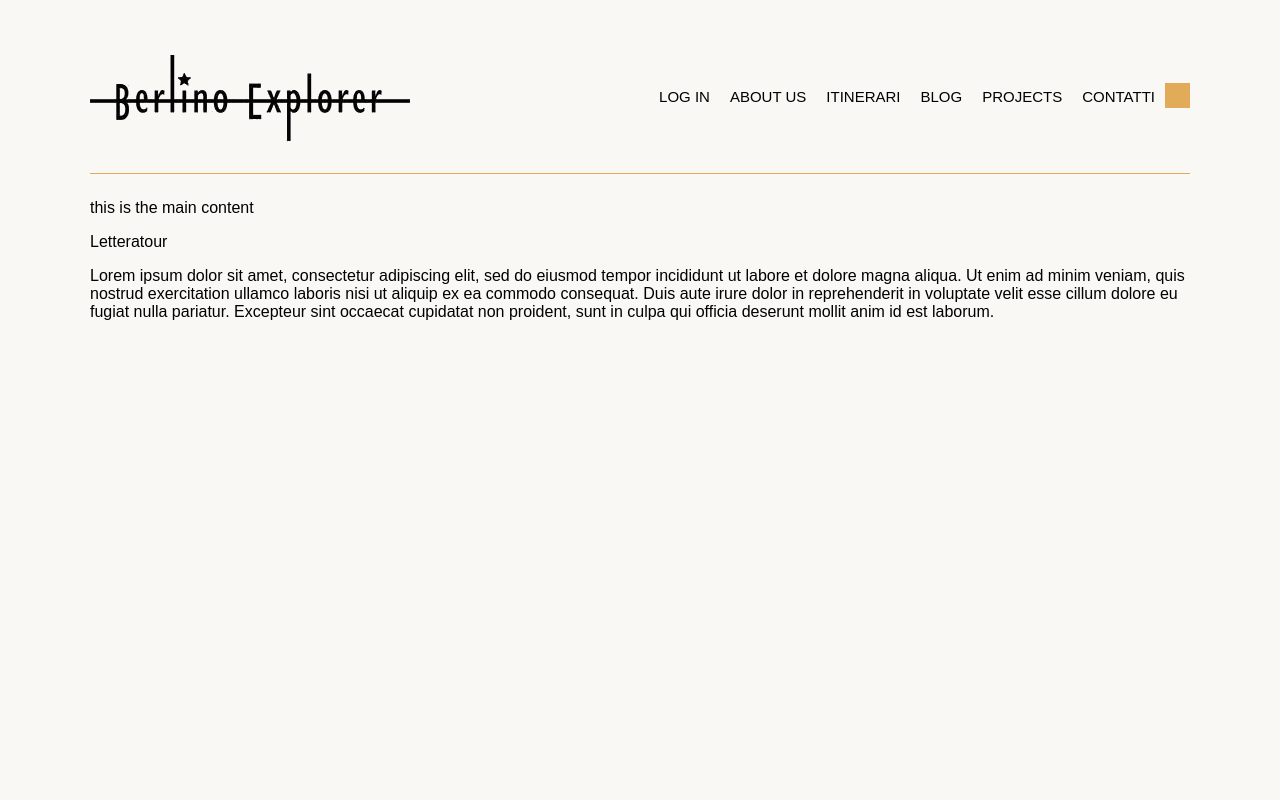
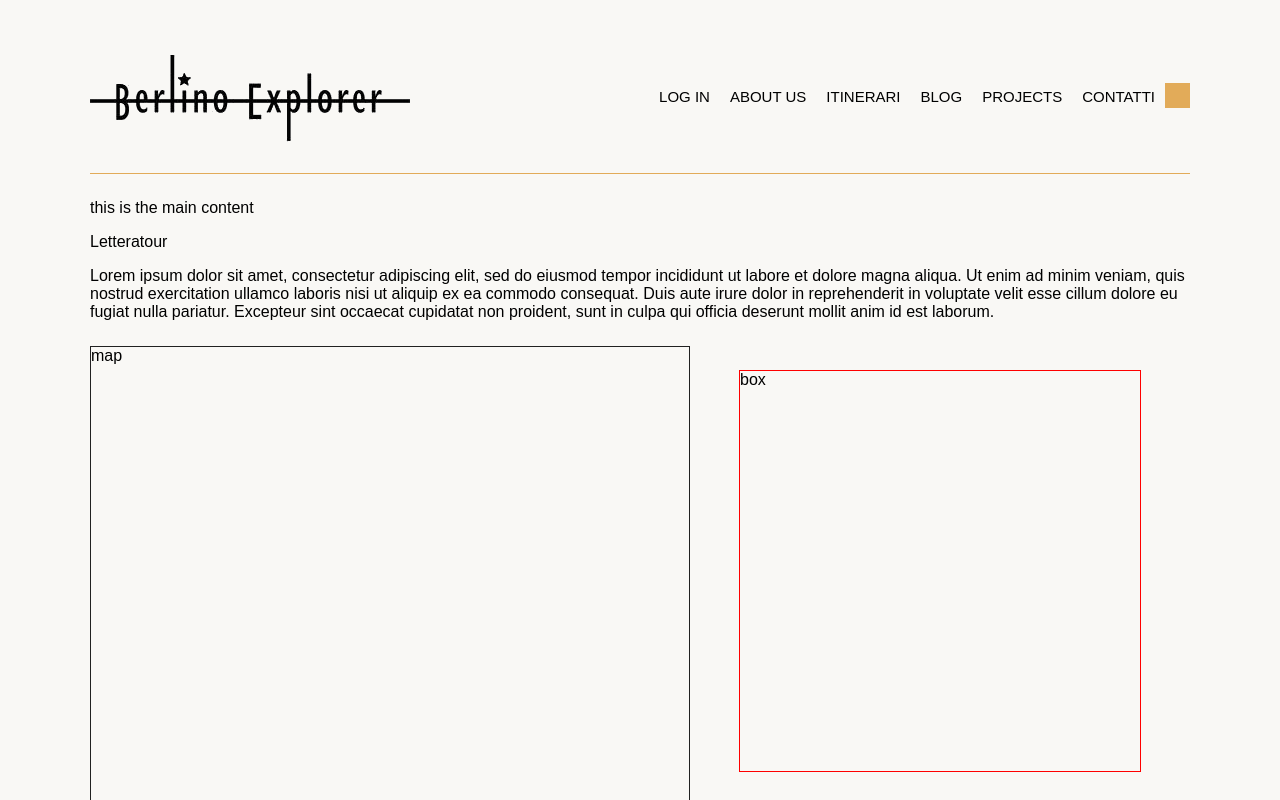
Before and after one commit to Theu/bexFe, a React (Create React App) app: page / in a window 1280 px wide. Shown: the top 800 px of the page. Built offline with nearby package versions, Linux system fonts and the light colour scheme.

Commit message:
introduced mapContainer and infoBox

```diff
--- a/src/components/mainContent/MainContent.js
+++ b/src/components/mainContent/MainContent.js
@@ -1,6 +1,7 @@
 import React from 'react';
 import styles from './mainContent.module.scss';
 import Tour from './tour/Tour';
+import MapContainer from './map/MapContainer';
 
 const mockTourContent = {
     titleTest: 'Letteratour',
@@ -8,8 +9,6 @@ const mockTourContent = {
 }
 
 export const MainContent = () => {
-
-
     return (
         <div className={styles.wrapper}>
             this is the main content
@@ -17,6 +16,7 @@ export const MainContent = () => {
                 title={mockTourContent.titleTest}
                 introText={mockTourContent.introText}
             />
+            <MapContainer />
         </div>
 )};
 
--- /dev/null
+++ b/src/components/mainContent/map/MapContainer.js
@@ -0,0 +1,27 @@
+import React from 'react'
+import PropTypes from 'prop-types'
+
+import Pointers from './pointers/Pointers'
+import styles from './mapContainer.module.scss'
+
+const MapContainer = props => {
+    return (
+        <div className={styles.testWrapper}>
+            <div className={styles.wrapper}>
+                map
+            </div>
+            <div className={styles.pointersWrapper}>
+            <Pointers />
+            <Pointers />
+            <Pointers />
+            <Pointers />
+            </div>
+        </div>
+    )
+}
+
+MapContainer.propTypes = {
+
+}
+
+export default MapContainer
--- /dev/null
+++ b/src/components/mainContent/map/mapContainer.module.scss
@@ -0,0 +1,16 @@
+@import '../../../shared/variables';
+
+.testWrapper {
+    display: flex;
+    flex-direction: row
+}
+.wrapper {
+    width: 600px;
+    height: 600px;
+    margin-top: $space--25;
+    border: 1px solid $base--dark;
+}
+.pointersWrapper {
+    display: flex;
+    flex-direction: column;
+}
--- /dev/null
+++ b/src/components/mainContent/map/pointers/Pointers.js
@@ -0,0 +1,98 @@
+import React from 'react';
+import styles from './pointers.module.scss';
+
+var libri = [
+    {
+        lat: 52.522114,
+        lon: 13.413215,
+        autor: 'Alfred Doblin',
+        title: 'Berlin Alexander Platz, 1928',
+        text: 'Il decreto sugli affitti è uno straccio di carta. I fitti salgono continuamente. Il ceto medio lavoratore è messo sul lastrico, strozzato, si prepara molto lavoro per gli uscieri'
+    },
+    {
+        lat: 52.512177,
+        lon: 13.390686,
+        autor: 'Helga Schneider',
+        title: 'Il rogo di Berlino, 1995',
+        text: 'Della vecchia cancelleria imperiale è rimasto in piedi solo il frontale, che appare gravemente danneggiato. Davanti alla facciata e su quelle che un tempo erano aiuole si estende un cumulo di macerie su cui i passeri beccano solerti.'
+    },
+    {
+        lat: 52.507523,
+        lon: 13.332389,
+        autor: 'Christa Wolf',
+        title: 'Il cielo diviso, 1963',
+        text: 'Che cosa dobbiamo cercare noi? Il cielo almeno non possono dividerlo, disse Manfred beffardo. Il cielo? Tutta questa cupola di speranza e di anelito, di amore e di tristezza? Si invece, disse lei piano. Il cielo è sempre il primo ad essere diviso.'
+    },
+    {
+        lat: 52.499503,
+        lon: 13.353358,
+        autor: 'Christopher Isherwood',
+        title: 'Addio a berlino, 1939',
+        text: 'C’era una gran folla davanti alla filiale della banca all’angolo di Nollendorfplatz, una moltitudine di uomini con le cartelle di cuoio e di donne con le borse di rete'
+    },
+    {
+        lat: 52.5399079,
+        lon: 13.4026331,
+        autor: 'Ellen Sesta',
+        title: 'Il Tunnel della Libertà',
+        text: ''
+    },
+    [52.5242853, 13.3998795, "<b>Hans Fallada - '<i>Ognuno muore solo</i>'<b>"],
+    {
+        lat: 52.499503,
+        lon: 13.353358,
+        autor: 'Christopher Isherwood',
+        title: 'Addio a berlino, 1939',
+        text: 'C’era una gran folla davanti alla filiale della banca all’angolo di Nollendorfplatz, una moltitudine di uomini con le cartelle di cuoio e di donne con le borse di rete'
+    },
+    [52.508324, 13.333232, "<b>K. Hermann e H. Rieck - 'Noi, i ragazzi dello zoo di Berlino', 1978</b><br><i>'Era una stazione enormemente squallida. C’erano barboni buttati nel loro vomito e ubriachi dappertutto. Che ne sapevo che entro un paio di mesi avrei passato qui tutti i pomeriggi?'</i>"],
+    {
+        lat: 52.499503,
+        lon: 13.353358,
+        autor: 'Christopher Isherwood',
+        title: 'Addio a berlino, 1939',
+        text: 'C’era una gran folla davanti alla filiale della banca all’angolo di Nollendorfplatz, una moltitudine di uomini con le cartelle di cuoio e di donne con le borse di rete'
+    },
+    [52.537964, 13.394967, "<b>Anna Funder - '<i>C'era una volta la DDR</i>'<b>"],
+    {
+        lat: 52.499503,
+        lon: 13.353358,
+        autor: 'Christopher Isherwood',
+        title: 'Addio a berlino, 1939',
+        text: 'C’era una gran folla davanti alla filiale della banca all’angolo di Nollendorfplatz, una moltitudine di uomini con le cartelle di cuoio e di donne con le borse di rete'
+    },
+    [52.515614, 13.485589, "<b>Simon Urban - '<i>Plan D</i>'<b>"],
+    {
+        lat: 52.499503,
+        lon: 13.353358,
+        autor: 'Christopher Isherwood',
+        title: 'Addio a berlino, 1939',
+        text: 'C’era una gran folla davanti alla filiale della banca all’angolo di Nollendorfplatz, una moltitudine di uomini con le cartelle di cuoio e di donne con le borse di rete'
+    },
+    [52.541703, 13.412143, "<b>Wladimir Kaminer - '<i>Schönhauser Allee</i>'<b>"],
+    {
+        lat: 52.499503,
+        lon: 13.353358,
+        autor: 'Christopher Isherwood',
+        title: 'Addio a berlino, 1939',
+        text: 'C’era una gran folla davanti alla filiale della banca all’angolo di Nollendorfplatz, una moltitudine di uomini con le cartelle di cuoio e di donne con le borse di rete'
+    },
+    [52.512694, 13.381113, "<b>Timur Vermes - 'Er ist wieder da', 2012</b><br><i>'Lei si è mai chiesto perché il popolo mi segue? Perché in fondo siete tutti come me…abbiamo gli stessi valori…'</i>"],
+    {
+        lat: 52.499503,
+        lon: 13.353358,
+        autor: 'Christopher Isherwood',
+        title: 'Addio a berlino, 1939',
+        text: 'C’era una gran folla davanti alla filiale della banca all’angolo di Nollendorfplatz, una moltitudine di uomini con le cartelle di cuoio e di donne con le borse di rete'
+    },
+];
+
+const Pointers = () => {
+    return (
+        <div>
+            <div className={styles.infoBox}>box</div>
+        </div>
+    )
+}
+
+export default Pointers
--- /dev/null
+++ b/src/components/mainContent/map/pointers/pointers.module.scss
@@ -0,0 +1,8 @@
+@import '../../../../shared/variables';
+
+.infoBox {
+    width: 400px;
+    height: 400px;
+    border: 1px solid red;
+    margin: 49px;
+}
--- a/src/shared/variables.scss
+++ b/src/shared/variables.scss
@@ -1,2 +1,4 @@
 $base--dark: #212121;
 $base--ocra: #E2AB59;
+
+$space--25: 25px;
```
